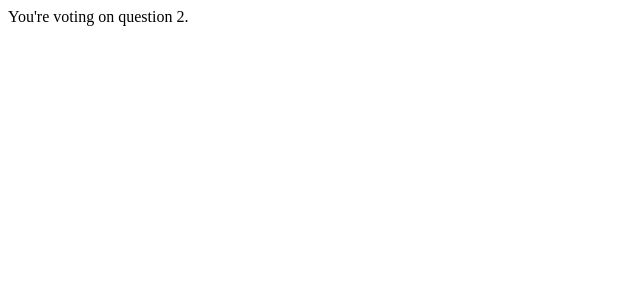
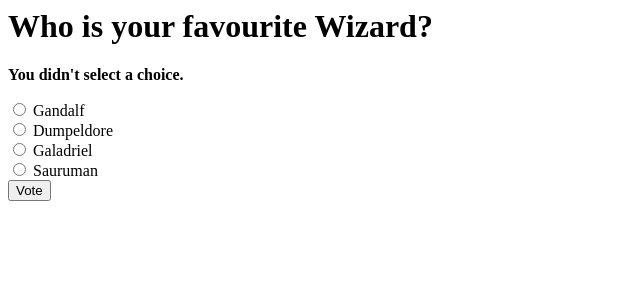
Before and after one commit to rsbabcock/Learning-Django, a Django app: page /polls/2/vote/ in a window 1280 px wide. Shown: the top 300 px of the page, without its empty margins (0-640 px from the left). Run offline with Django 3.2, Linux system fonts and the light colour scheme; data comes from the database, SQL or seed files in the repository; both versions use the stored data as it was after the commit.

Commit message:
added polls update and questions

```diff
--- /dev/null
+++ b/mysite/polls/templates/polls/detail.html
@@ -0,0 +1,14 @@
+<h1>{{ question.question_text }}</h1>
+
+{% if error_message %}
+<p>
+    <strong>{{ error_message }}</strong>
+</p>{% endif %}
+
+<form action="{% url 'polls:vote' question.id %}" method="post">
+    {% csrf_token %} {% for choice in question.choice_set.all %}
+    <input type="radio" name="choice" id="choice{{ forloop.counter }}" value="{{ choice.id }}" />
+    <label for="choice{{ forloop.counter }}">{{ choice.choice_text }}</label>
+    <br /> {% endfor %}
+    <input type="submit" value="Vote" />
+</form>
--- a/mysite/polls/templates/polls/index.html
+++ b/mysite/polls/templates/polls/index.html
@@ -1,7 +1,8 @@
 {% if latest_question_list %}
     <ul>
     {% for question in latest_question_list %}
-        <li><a href="/polls/{{ question.id }}/">{{ question.question_text }}</a></li>
+        <!-- <li><a href="/polls/{{ question.id }}/">{{ question.question_text }}</a></li> -->
+        <li><a href="{% url 'polls:detail' question.id %}">{{ question.question_text }}</a></li>
     {% endfor %}
     </ul>
 {% else %}
--- a/mysite/polls/urls.py
+++ b/mysite/polls/urls.py
@@ -2,13 +2,10 @@ from django.urls import path
 
 from . import views
 
+app_name = 'polls'
 urlpatterns = [
-    # ex: /polls/
-    path('', views.index, name='index'),
-    # ex: /polls/5/
-    path('<int:question_id>/', views.detail, name='detail'),
-    # ex: /polls/5/results/
-    path('<int:question_id>/results/', views.results, name='results'),
-    # ex: /polls/5/vote/
+    path('', views.IndexView.as_view(), name='index'),
+    path('<int:pk>/', views.DetailView.as_view(), name='detail'),
+    path('<int:pk>/results/', views.ResultsView.as_view(), name='results'),
     path('<int:question_id>/vote/', views.vote, name='vote'),
 ]
--- a/mysite/polls/views.py
+++ b/mysite/polls/views.py
@@ -1,20 +1,43 @@
-# from django.shortcuts import HttpResponse
-from django.http import HttpResponse
-from django.shortcuts import render
-from .models import Question
+from django.http import HttpResponseRedirect
+from django.shortcuts import get_object_or_404, render
+from django.urls import reverse
+from django.views import generic
+
+from .models import Choice, Question
 
 
-def index(request):
-    latest_question_list = Question.objects.order_by('-pub_date')[:5]
-    context = {'latest_question_list': latest_question_list}
-    return render(request, 'polls/index.html', context)
+class IndexView(generic.ListView):
+    template_name = 'polls/index.html'
+    context_object_name = 'latest_question_list'
 
-def detail(request, question_id):
-    return HttpResponse("You're looking at question %s." % question_id)
+    def get_queryset(self):
+        """Return the last five published questions."""
+        return Question.objects.order_by('-pub_date')[:5]
 
-def results(request, question_id):
-    response = "You're looking at the results of question %s."
-    return HttpResponse(response % question_id)
+
+class DetailView(generic.DetailView):
+    model = Question
+    template_name = 'polls/detail.html'
+
+
+class ResultsView(generic.DetailView):
+    model = Question
+    template_name = 'polls/results.html'
 
 def vote(request, question_id):
-    return HttpResponse("You're voting on question %s." % question_id)
+    question = get_object_or_404(Question, pk=question_id)
+    try:
+        selected_choice = question.choice_set.get(pk=request.POST['choice'])
+    except (KeyError, Choice.DoesNotExist):
+        # Redisplay the question voting form.
+        return render(request, 'polls/detail.html', {
+            'question': question,
+            'error_message': "You didn't select a choice.",
+        })
+    else:
+        selected_choice.votes += 1
+        selected_choice.save()
+        # Always return an HttpResponseRedirect after successfully dealing
+        # with POST data. This prevents data from being posted twice if a
+        # user hits the Back button.
+        return HttpResponseRedirect(reverse('polls:results', args=(question.id,)))
```
Also changed, not shown: mysite/polls/templates/polls/results.html (added, +9 -0 lines), mysite/db.sqlite3.
